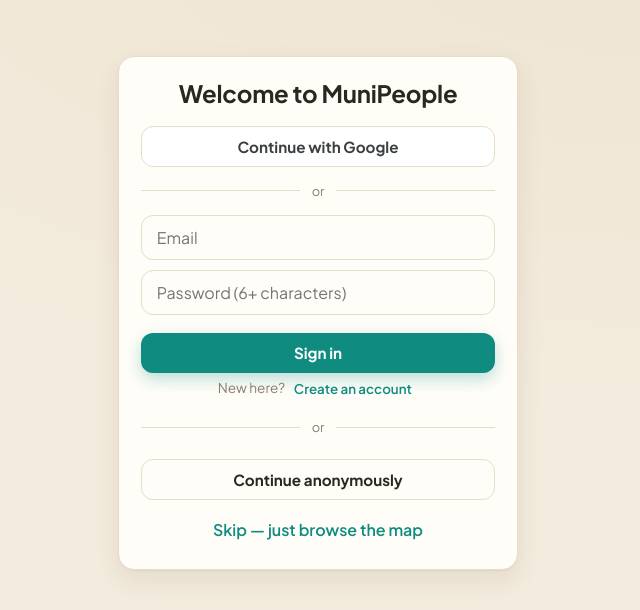
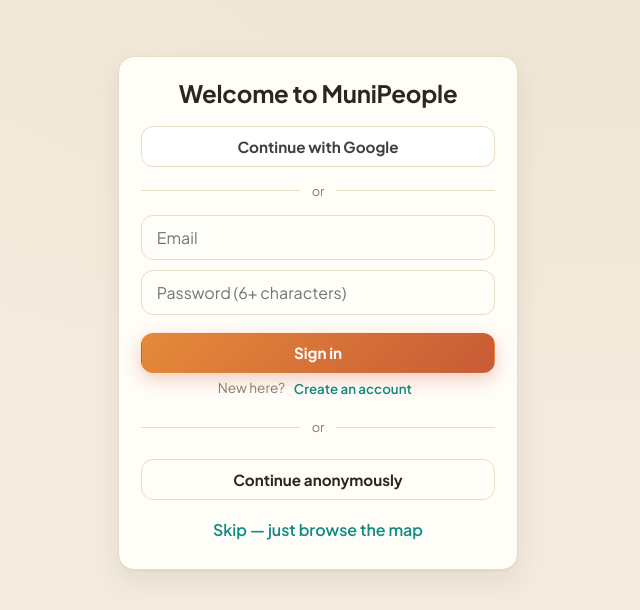
Before and after one commit to AdityaDevShi/Junk, a React (Vite) app in the folder frontend/: page /login in a window 1280 px wide. Shown: the top 610 px of the page, without its empty margins (322-962 px from the left). Built offline with nearby package versions, Linux system fonts and the light colour scheme; no server answers.

Commit message:
style: warm gradient Report CTA + polished animations (sheen, stagger, attention glow)
Co-Authored-By: Claude Opus 4.8 <noreply@anthropic.com>

```diff
--- a/frontend/src/index.css
+++ b/frontend/src/index.css
@@ -12,6 +12,11 @@
   --primary-dark: #0c6f66;
   --primary-soft: #dfeeec;
 
+  /* warm CTA accent (matches the beige palette) */
+  --cta: #d9772e;
+  --cta-deep: #c2613d;
+  --ease: cubic-bezier(0.22, 1, 0.36, 1);
+
   /* severity (semantic, kept) */
   --sev-low: #16a34a;
   --sev-medium: #f59e0b;
@@ -134,22 +139,40 @@ p {
   font-family: inherit;
   cursor: pointer;
   text-decoration: none;
-  transition: transform 0.05s ease, background 0.15s ease, box-shadow 0.15s ease;
+  transition: transform 0.18s var(--ease), background 0.25s ease, box-shadow 0.25s var(--ease);
 }
 .btn:active {
-  transform: translateY(1px);
+  transform: translateY(1px) scale(0.985);
 }
 .btn:disabled {
   opacity: 0.55;
   cursor: not-allowed;
 }
 .btn-primary {
-  background: var(--primary);
+  position: relative;
+  overflow: hidden;
+  background: linear-gradient(135deg, #e58a3a 0%, #c85b36 100%);
   color: #fff;
-  box-shadow: 0 6px 16px rgba(15, 139, 128, 0.28);
+  box-shadow: 0 6px 18px rgba(200, 91, 54, 0.3);
+}
+/* light sheen that sweeps across on hover */
+.btn-primary::after {
+  content: "";
+  position: absolute;
+  top: 0;
+  left: -120%;
+  width: 55%;
+  height: 100%;
+  background: linear-gradient(100deg, transparent, rgba(255, 255, 255, 0.4), transparent);
+  transform: skewX(-18deg);
+  transition: left 0.6s var(--ease);
+  pointer-events: none;
+}
+.btn-primary:hover::after {
+  left: 135%;
 }
 .btn-primary:hover {
-  background: var(--primary-dark);
+  background: linear-gradient(135deg, #ed9748 0%, #b84f2e 100%);
 }
 .btn-ghost {
   background: var(--surface);
@@ -1498,14 +1521,66 @@ a.issue-card:hover {
 .detail,
 .leaderboard,
 .gov {
-  animation: fadeInUp 0.35s ease both;
+  animation: fadeInUp 0.45s var(--ease) both;
 }
 .result-check {
-  animation: pop 0.45s ease both;
+  animation: pop 0.5s var(--ease) both;
 }
 .btn-primary:hover {
   transform: translateY(-1px);
-  box-shadow: 0 10px 22px rgba(15, 139, 128, 0.32);
+  box-shadow: 0 12px 26px rgba(200, 91, 54, 0.38);
+}
+
+/* Staggered card entrances */
+.cards > .issue-card {
+  animation: fadeInUp 0.5s var(--ease) both;
+}
+.cards > .issue-card:nth-child(2) {
+  animation-delay: 0.04s;
+}
+.cards > .issue-card:nth-child(3) {
+  animation-delay: 0.08s;
+}
+.cards > .issue-card:nth-child(4) {
+  animation-delay: 0.12s;
+}
+.cards > .issue-card:nth-child(5) {
+  animation-delay: 0.16s;
+}
+.cards > .issue-card:nth-child(6) {
+  animation-delay: 0.2s;
+}
+.cards > .issue-card:nth-child(n + 7) {
+  animation-delay: 0.24s;
+}
+.insights-grid > .insight-card:nth-child(2) {
+  animation-delay: 0.06s;
+}
+.insights-grid > .insight-card:nth-child(3) {
+  animation-delay: 0.12s;
+}
+.insights-grid > .insight-card:nth-child(4) {
+  animation-delay: 0.18s;
+}
+.insights-grid > .insight-card:nth-child(5) {
+  animation-delay: 0.24s;
+}
+
+/* Gentle attention glow on the main Report CTA */
+.home-hero .btn-primary {
+  animation: ctaGlow 2.8s ease-in-out infinite;
+}
+.home-hero .btn-primary:hover {
+  animation-play-state: paused;
+}
+@keyframes ctaGlow {
+  0%,
+  100% {
+    box-shadow: 0 6px 18px rgba(200, 91, 54, 0.3);
+  }
+  50% {
+    box-shadow: 0 8px 28px rgba(217, 119, 46, 0.55);
+  }
 }
 a.issue-card,
 .gov-row {
```
